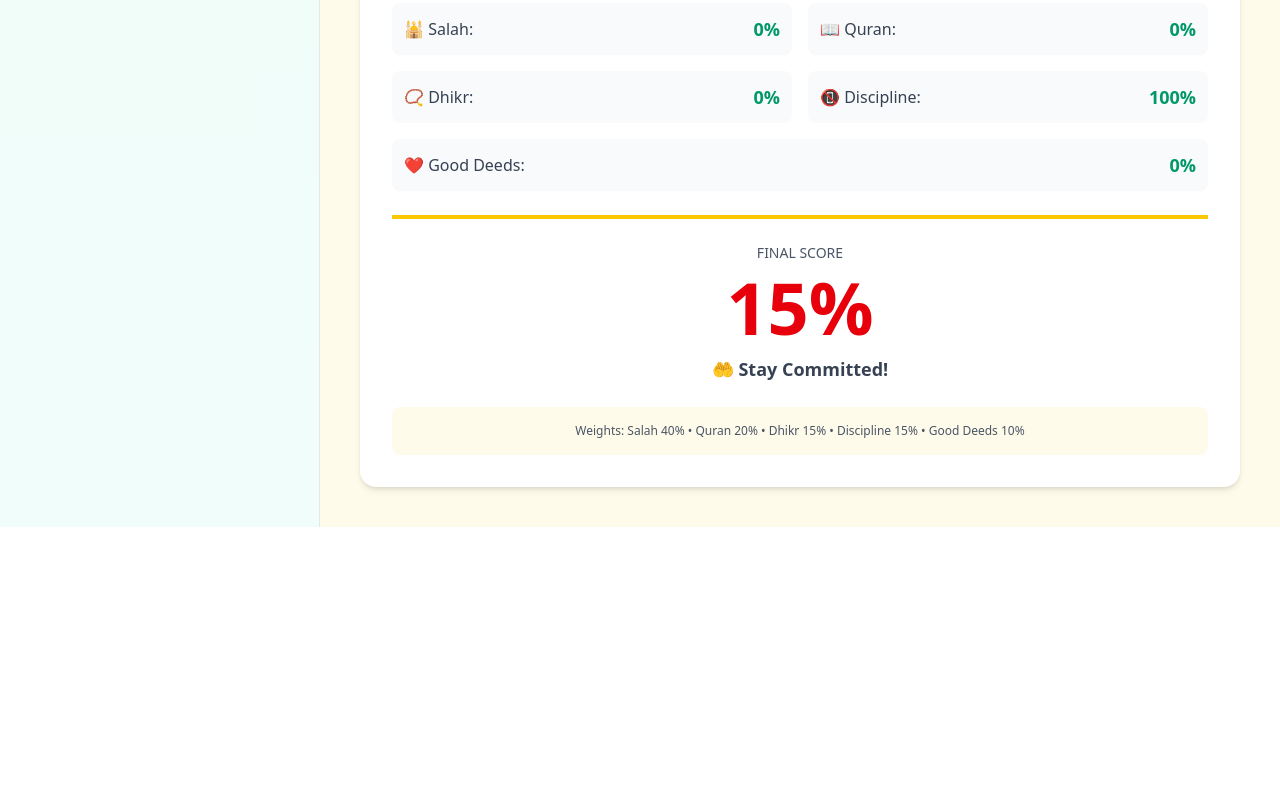
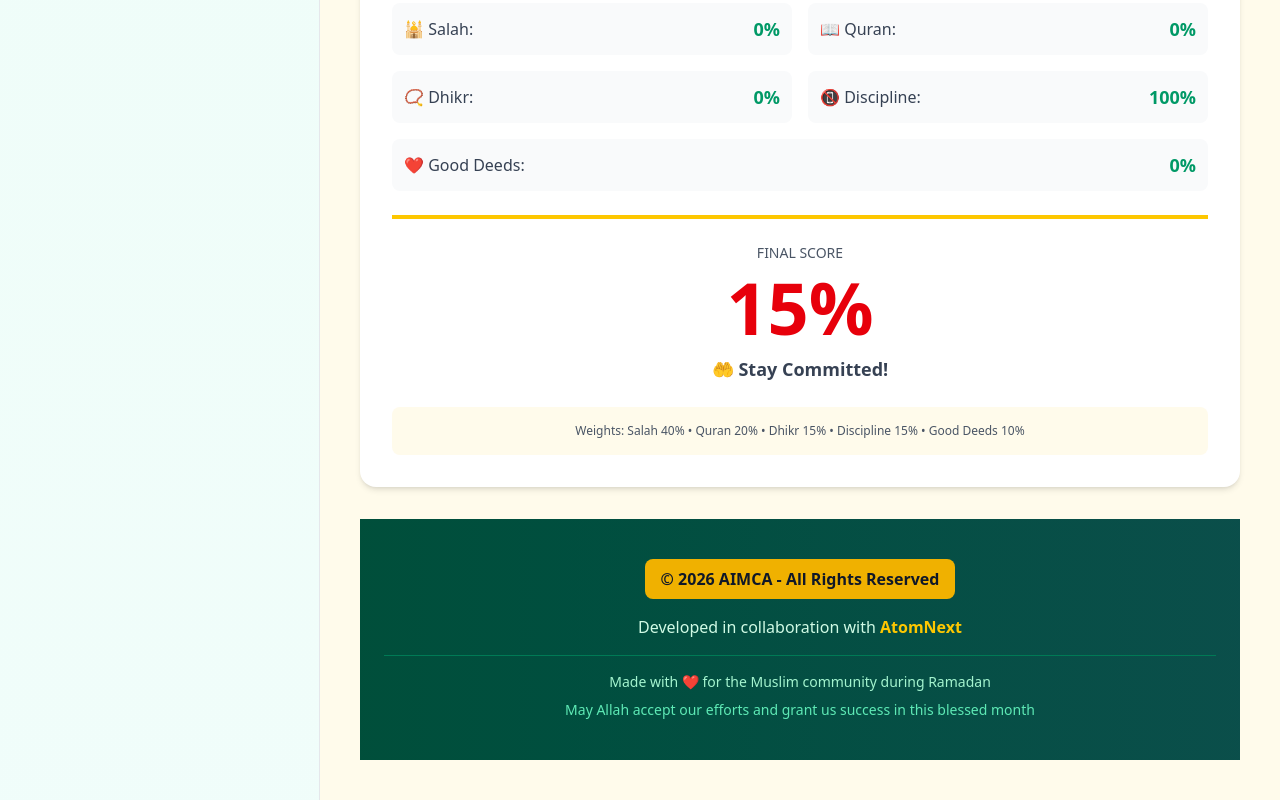
Before and after one commit to AzharAliCodes/ramazan_sepeical, a React (Vite) app: page / in a window 1280 px wide. Shown: the part 3176-3976 px from the top of the page. Before the commit the page ends 3703 px from the top, so only its background shows below. Built offline with nearby package versions, Linux system fonts and the light colour scheme.

Commit message:
added footer

```diff
--- a/src/App.jsx
+++ b/src/App.jsx
@@ -7,6 +7,7 @@ import DisciplineCard from './components/DisciplineCard';
 import GratitudeCard from './components/GratitudeCard';
 import GoodDeedsCard from './components/GoodDeedsCard';
 import FinalSummary from './components/FinalSummary';
+import Footer from './components/Footer';
 import { loadData, getDayData, updateDayData } from './utils/storage';
 import { calculateFinalScore } from './utils/scoring';
 
@@ -113,6 +114,8 @@ function App() {
         />
 
         <FinalSummary scores={scores} />
+
+        <Footer />
       </div>
     </div>
   );
--- /dev/null
+++ b/src/components/Footer.jsx
@@ -0,0 +1,37 @@
+import React from 'react';
+
+const Footer = () => {
+  return (
+    <div className="bg-gradient-to-r from-emerald-900 to-teal-900 text-white py-6 px-4 md:py-8 md:px-6 lg:py-10">
+      <div className="max-w-4xl mx-auto">
+        {/* Copyright Notice */}
+        <div className="text-center mb-3 md:mb-4">
+          <div className="inline-block bg-yellow-500 text-gray-900 px-3 py-1.5 md:px-4 md:py-2 rounded-lg font-bold text-xs md:text-sm lg:text-base">
+            © 2026 AIMCA - All Rights Reserved
+          </div>
+        </div>
+
+        {/* Collaboration */}
+        <div className="text-center text-xs md:text-sm lg:text-base mb-3 md:mb-4">
+          <p className="text-emerald-100">
+            Developed in collaboration with{' '}
+            <span className="font-bold text-yellow-400">AtomNext</span>
+          </p>
+        </div>
+
+        {/* Divider */}
+        <div className="border-t border-emerald-700 my-3 md:my-4"></div>
+
+        {/* Additional Info */}
+        <div className="text-center text-xs md:text-sm text-emerald-200 space-y-1 md:space-y-2">
+          <p>Made with ❤️ for the Muslim community during Ramadan</p>
+          <p className="text-emerald-300 px-2">
+            May Allah accept our efforts and grant us success in this blessed month
+          </p>
+        </div>
+      </div>
+    </div>
+  );
+};
+
+export default Footer;
```
